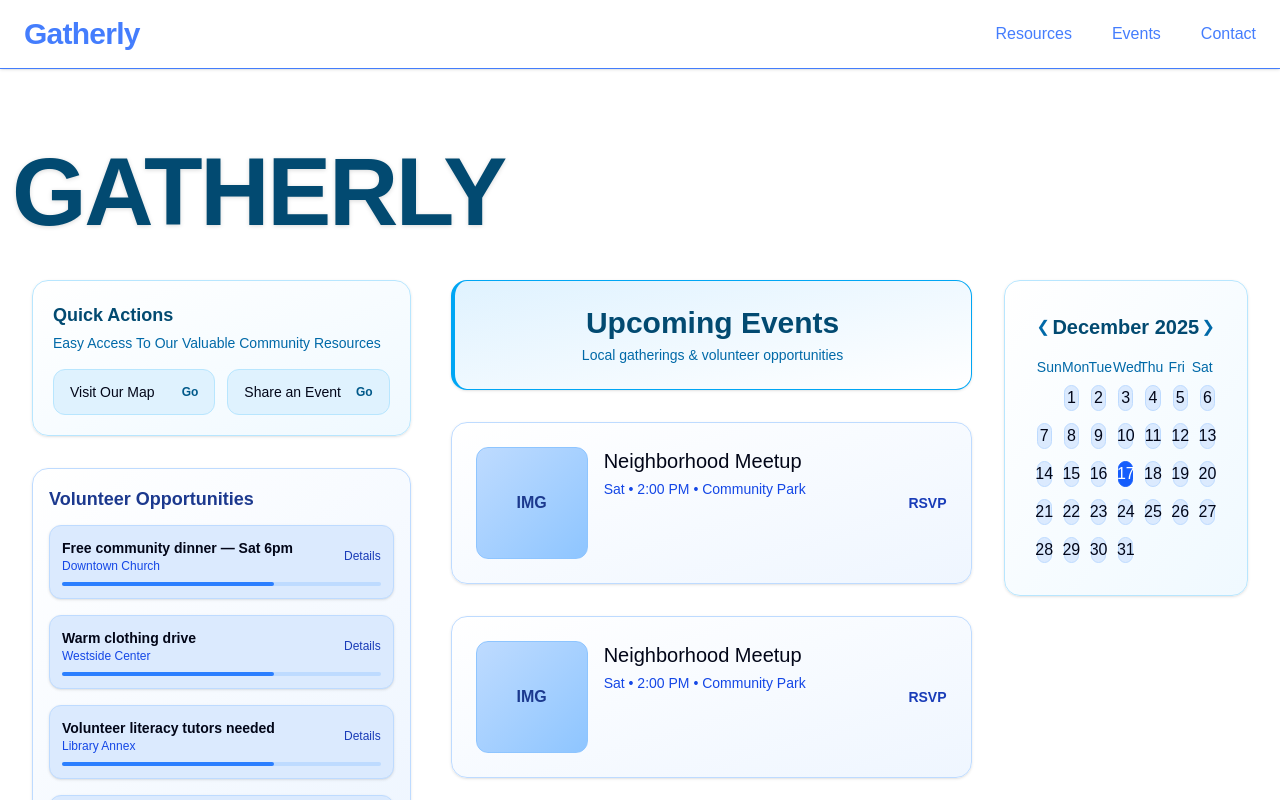
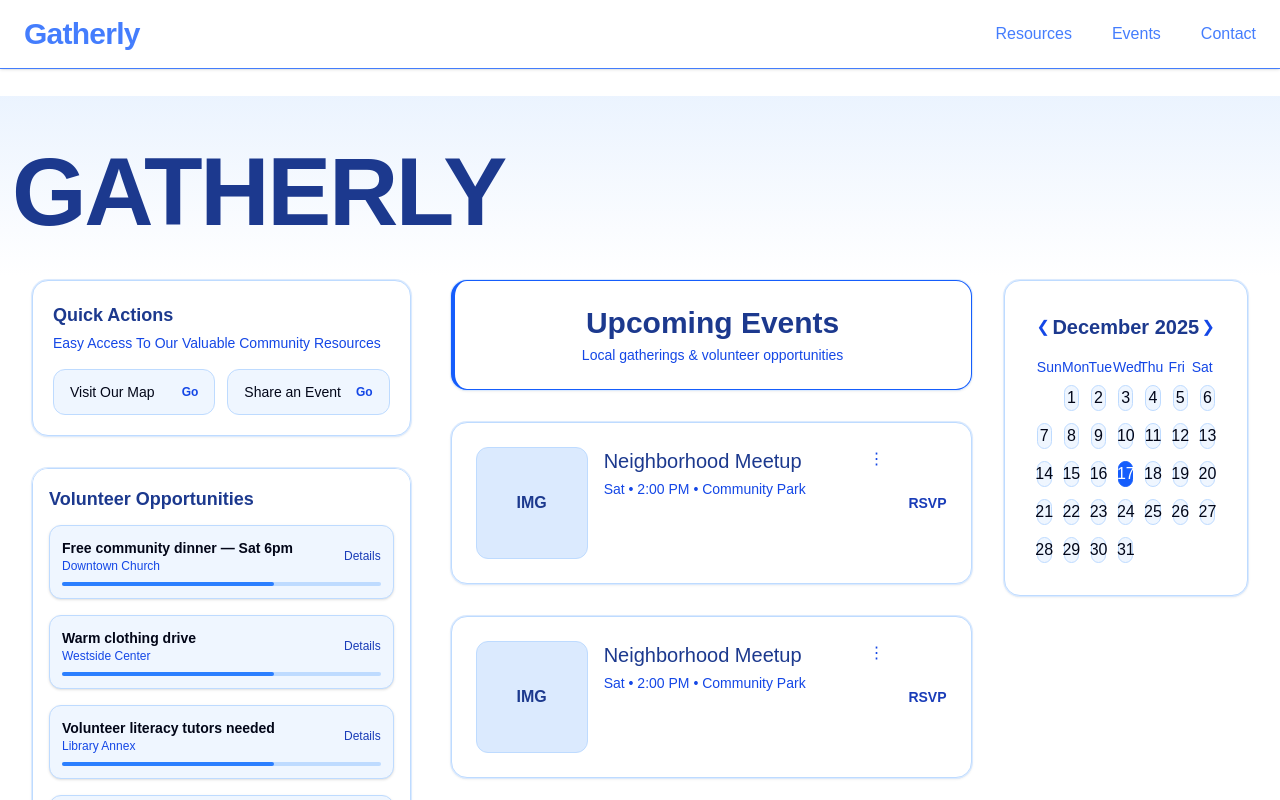
Before and after one commit to TSA-Group/tsa_group_starter, a Next.js app: page / in a window 1280 px wide. Shown: the top 800 px of the page. Built offline with nearby package versions, Linux system fonts and the light colour scheme.

Commit message:
Update page.tsx

```diff
--- a/app/page.tsx
+++ b/app/page.tsx
@@ -31,6 +31,7 @@ const cardPop: Variants = {
 export default function Home() {
   const year = new Date().getFullYear();
   const [calendarDate, setCalendarDate] = React.useState(new Date());
+  const [openMenu, setOpenMenu] = React.useState<number | null>(null);
 
   const calYear = calendarDate.getFullYear();
   const calMonth = calendarDate.getMonth();
@@ -52,9 +53,7 @@ export default function Home() {
       variants={container}
       className="
         min-h-screen overflow-x-hidden text-slate-950
-        bg-[radial-gradient(1200px_600px_at_20%_-10%,rgba(56,189,248,0.35),transparent_60%),
-            radial-gradient(900px_500px_at_80%_10%,rgba(14,165,233,0.25),transparent_55%),
-            linear-gradient(to_bottom,rgba(239,246,255,1),rgba(219,234,254,1))]
+        bg-[linear-gradient(to_bottom,rgba(219,234,254,0.55)_0%,rgba(255,255,255,1)_180px)]
       "
     >
       {/* HEADER */}
@@ -71,7 +70,7 @@ export default function Home() {
             y: [0, -6, 0],
             transition: { duration: 2.5, ease: "easeInOut" },
           }}
-          className="text-6xl sm:text-7xl lg:text-8xl font-extrabold tracking-tight leading-none text-center lg:text-left text-sky-900 drop-shadow-sm"
+          className="text-6xl sm:text-7xl lg:text-8xl font-extrabold tracking-tight leading-none text-center lg:text-left text-blue-900"
           style={{ fontFamily: "TAN Buster, sans-serif" }}
         >
           GATHERLY
@@ -81,14 +80,7 @@ export default function Home() {
       {/* MAIN */}
       <motion.main
         layout
-        className="
-          max-w-7xl mx-auto
-          px-4 sm:px-6 lg:px-8
-          pb-32
-          grid grid-cols-1
-          lg:grid-cols-3
-          gap-8 lg:gap-10
-        "
+        className="max-w-7xl mx-auto px-4 sm:px-6 lg:px-8 pb-32 grid grid-cols-1 lg:grid-cols-3 gap-8 lg:gap-10"
       >
         {/* LEFT COLUMN */}
         <motion.section layout variants={fadeUp} className="space-y-8">
@@ -96,12 +88,12 @@ export default function Home() {
           <motion.div
             layout
             variants={cardPop}
-            className="p-5 bg-gradient-to-br from-white to-sky-50 rounded-2xl border border-sky-200 shadow-sm hover:shadow-md transition-shadow"
+            className="p-5 bg-white rounded-2xl border border-blue-200 ring-1 ring-blue-100 shadow-sm"
           >
-            <h3 className="text-lg font-semibold mb-1 text-sky-900">
+            <h3 className="text-lg font-semibold mb-1 text-blue-900">
               Quick Actions
             </h3>
-            <p className="text-sm text-sky-700">
+            <p className="text-sm text-blue-700">
               Easy Access To Our Valuable Community Resources
             </p>
 
@@ -109,10 +101,10 @@ export default function Home() {
               {["Visit Our Map", "Share an Event"].map((action) => (
                 <div
                   key={action}
-                  className="flex items-center justify-between rounded-xl bg-sky-100 px-4 py-3 border border-sky-200 hover:bg-sky-200 transition"
+                  className="flex items-center justify-between rounded-xl bg-blue-50 px-4 py-3 border border-blue-200"
                 >
                   <span className="text-sm">{action}</span>
-                  <span className="text-xs font-semibold text-sky-800">
+                  <span className="text-xs font-semibold text-blue-700">
                     Go
                   </span>
                 </div>
@@ -124,7 +116,7 @@ export default function Home() {
           <motion.div
             layout
             variants={cardPop}
-            className="h-[350px] p-4 overflow-y-auto bg-gradient-to-br from-white to-blue-50 rounded-2xl border border-blue-200 shadow-sm hover:shadow-md transition-shadow"
+            className="h-[350px] p-4 overflow-y-auto bg-white rounded-2xl border border-blue-200 ring-1 ring-blue-100 shadow-sm"
           >
             <h3 className="text-lg font-semibold mb-3 text-blue-900">
               Volunteer Opportunities
@@ -141,7 +133,7 @@ export default function Home() {
                 <motion.li
                   layout
                   key={i}
-                  className="bg-blue-100 border border-blue-200 rounded-xl p-3 shadow-sm"
+                  className="bg-blue-50 border border-blue-200 rounded-xl p-3 shadow-sm"
                 >
                   <div className="flex justify-between items-center mb-2">
                     <div>
@@ -174,12 +166,12 @@ export default function Home() {
               <motion.div
                 layout
                 variants={cardPop}
-                className="p-6 bg-gradient-to-br from-sky-100 to-white rounded-2xl border-l-4 border-sky-500 border border-sky-200 shadow-sm text-center"
+                className="p-6 bg-white rounded-2xl border-l-4 border-blue-600 border border-blue-200 ring-1 ring-blue-100 shadow-sm text-center"
               >
-                <h2 className="text-3xl font-semibold text-sky-900">
+                <h2 className="text-3xl font-semibold text-blue-900">
                   Upcoming Events
                 </h2>
-                <p className="text-sm text-sky-700 mt-1">
+                <p className="text-sm text-blue-700 mt-1">
                   Local gatherings & volunteer opportunities
                 </p>
               </motion.div>
@@ -189,24 +181,58 @@ export default function Home() {
                   layout
                   key={i}
                   variants={cardPop}
-                  className="bg-gradient-to-br from-white to-blue-50 rounded-2xl border border-blue-200 shadow-sm hover:shadow-md transition-shadow flex flex-col sm:flex-row gap-4 p-6"
+                  className="relative bg-white rounded-2xl border border-blue-200 ring-1 ring-blue-100 shadow-sm flex flex-col sm:flex-row gap-4 p-6"
                 >
-                  <div className="w-full sm:w-28 aspect-square bg-gradient-to-br from-blue-200 to-blue-300 border border-blue-300 rounded-xl flex items-center justify-center text-blue-900 font-semibold">
+                  {/* IMAGE */}
+                  <div className="w-full sm:w-28 aspect-square bg-blue-100 border border-blue-200 rounded-xl flex items-center justify-center text-blue-900 font-semibold">
                     IMG
                   </div>
 
+                  {/* CONTENT */}
                   <div className="flex-1 min-w-0">
-                    <div className="text-xl font-medium">
-                      Neighborhood Meetup
-                    </div>
-                    <div className="text-sm text-blue-700 mt-1">
-                      Sat • 2:00 PM • Community Park
+                    <div className="flex justify-between items-start gap-4">
+                      <div>
+                        <div className="text-xl font-medium text-blue-900">
+                          Neighborhood Meetup
+                        </div>
+                        <div className="text-sm text-blue-700 mt-1">
+                          Sat • 2:00 PM • Community Park
+                        </div>
+                      </div>
+
+                      {/* DROPDOWN BUTTON */}
+                      <button
+                        onClick={() =>
+                          setOpenMenu(openMenu === i ? null : i)
+                        }
+                        className="text-blue-700 hover:text-blue-900 px-2"
+                      >
+                        ⋮
+                      </button>
                     </div>
                   </div>
 
+                  {/* RSVP */}
                   <span className="text-sm font-semibold text-blue-800 self-start sm:self-center">
                     RSVP
                   </span>
+
+                  {/* DROPDOWN MENU */}
+                  {openMenu === i && (
+                    <div className="absolute top-14 right-6 z-20 w-44 rounded-xl bg-white border border-blue-200 shadow-lg">
+                      {["View Details", "Add to Calendar", "Share Event"].map(
+                        (item) => (
+                          <button
+                            key={item}
+                            onClick={() => setOpenMenu(null)}
+                            className="w-full text-left px-4 py-2 text-sm text-blue-900 hover:bg-blue-50 first:rounded-t-xl last:rounded-b-xl"
+                          >
+                            {item}
+                          </button>
+                        )
+                      )}
+                    </div>
+                  )}
                 </motion.div>
               ))}
             </motion.div>
@@ -215,17 +241,17 @@ export default function Home() {
             <motion.div
               layout
               variants={cardPop}
-              className="bg-gradient-to-br from-white to-sky-50 rounded-2xl border border-sky-200 shadow-sm p-6 sm:p-8 w-full"
+              className="bg-white rounded-2xl border border-blue-200 ring-1 ring-blue-100 shadow-sm p-6 sm:p-8"
             >
               <div className="flex items-center justify-between mb-4">
                 <button
                   onClick={() => changeMonth(-1)}
-                  className="text-sky-700"
+                  className="text-blue-700"
                 >
                   ❮
                 </button>
 
-                <h3 className="text-lg sm:text-xl font-semibold text-sky-900">
+                <h3 className="text-lg sm:text-xl font-semibold text-blue-900">
                   {calendarDate.toLocaleString("default", {
                     month: "long",
                     year: "numeric",
@@ -234,13 +260,13 @@ export default function Home() {
 
                 <button
                   onClick={() => changeMonth(1)}
-                  className="text-sky-700"
+                  className="text-blue-700"
                 >
                   ❯
                 </button>
               </div>
 
-              <div className="grid grid-cols-7 text-xs sm:text-sm text-sky-700 mb-2">
+              <div className="grid grid-cols-7 text-xs sm:text-sm text-blue-700 mb-2">
                 {days.map((d) => (
                   <div key={d} className="text-center font-medium">
                     {d}
@@ -264,10 +290,10 @@ export default function Home() {
                     <motion.div
                       layout
                       key={dayNum}
-                      className={`aspect-square rounded-xl flex items-center justify-center cursor-pointer border transition ${
+                      className={`aspect-square rounded-xl flex items-center justify-center cursor-pointer border ${
                         isToday
                           ? "bg-blue-600 text-white border-blue-600"
-                          : "bg-blue-100 border-blue-200 hover:bg-blue-200"
+                          : "bg-blue-50 border-blue-200 hover:bg-blue-100"
                       }`}
                     >
                       {dayNum}
@@ -281,23 +307,23 @@ export default function Home() {
       </motion.main>
 
       {/* FOOTER */}
-      <footer className="border-t border-blue-200 bg-gradient-to-r from-blue-100 via-sky-50 to-blue-200">
+      <footer className="border-t border-blue-200 bg-white">
         <div className="max-w-7xl mx-auto px-6 py-6">
           <p className="font-semibold underline mb-2 text-blue-900">
             Contact Our Community Staff:
           </p>
           <div className="flex flex-col sm:flex-row sm:gap-8 text-sm">
-            <a className="text-blue-700 hover:text-blue-900" href="mailto:Gatherly@gmail.com">
+            <a className="text-blue-700" href="mailto:Gatherly@gmail.com">
               Gatherly@gmail.com
             </a>
-            <a className="text-blue-700 hover:text-blue-900" href="tel:012-345-6789">
+            <a className="text-blue-700" href="tel:012-345-6789">
               012-345-6789
             </a>
             <span className="text-blue-700">[enter info]</span>
           </div>
         </div>
 
-        <div className="text-center text-sm text-blue-700 py-4 bg-white/70">
+        <div className="text-center text-sm text-blue-700 py-4 bg-blue-50">
           © {year} Gatherly. All rights reserved.
         </div>
       </footer>
```
